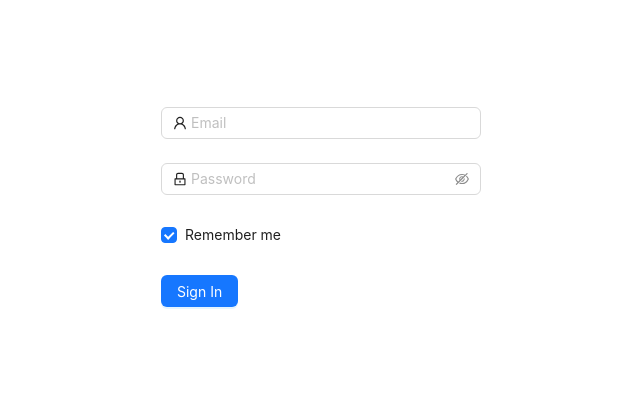
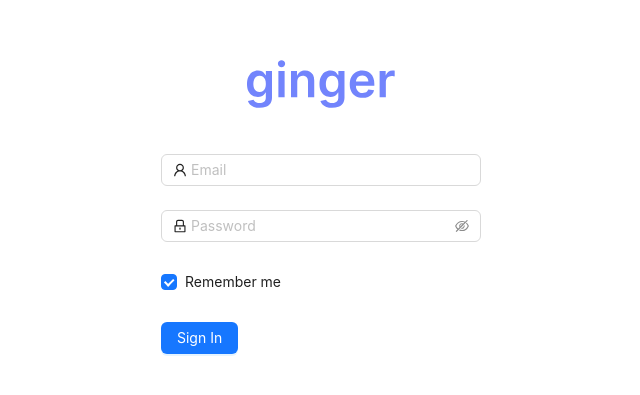
Before and after one commit to AlexNixx/Ginger-admin-dashboard, a React (Create React App) app: page /login in a window 1280 px wide. Shown: the part 181-576 px from the top of the page, without its empty margins (319-959 px from the left). Built offline with nearby package versions, Linux system fonts and the light colour scheme; no server answers.

Commit message:
update login action component

```diff
--- a/src/modules/auth/components/login/LoginAction.tsx
+++ b/src/modules/auth/components/login/LoginAction.tsx
@@ -1,23 +1,54 @@
-import { Row, Col } from "antd";
+import { Col, Row, Spin, Alert, Space, Image } from "antd";
 import { LoginForm, LoginFormValues } from "./LoginForm";
-import { login } from "modules/auth/services/authServices";
 
-import { AxiosError } from "axios";
+import logo from "shared/assets/image/logo.svg";
+
+import { useAuthStore } from "modules/auth/models/useAuth";
+import { useNavigate } from "react-router-dom";
+import { toast } from "react-hot-toast";
+import { useEffect } from "react";
 
 export const LoginAction = () => {
+	const { login, isSuccess, isLoading, isError, error } = useAuthStore();
+	const navigate = useNavigate();
+
 	const onFinish = async (loginData: LoginFormValues) => {
-		try {
-			const { email, password } = loginData;
-			const response = await login(email, password);
-		} catch (error) {
-			const err = error as AxiosError;
-			console.log(err.response?.data);
+		const { email, password } = loginData;
+
+		await login(email, password);
+	};
+
+	useEffect(() => {
+		if (isError) {
+			toast.error(error);
 		}
-	};
+	}, [isError]);
+
+	useEffect(() => {
+		if (isSuccess) {
+			navigate("/");
+		}
+	}, [isSuccess]);
+
+	if (isLoading) {
+		return (
+			<Row justify={"center"} align={"middle"} style={{ height: "100vh" }}>
+				<Spin size="large" />
+			</Row>
+		);
+	}
 
 	return (
 		<Row justify={"center"} align={"middle"} style={{ height: "100vh" }}>
 			<Col span={6}>
+				<Image
+					src={logo}
+					alt="logo"
+					height={"3rem"}
+					width={"100%"}
+					preview={false}
+					style={{ marginBottom: "8rem" }}
+				/>
 				<LoginForm onFinish={onFinish} />
 			</Col>
 		</Row>
```
